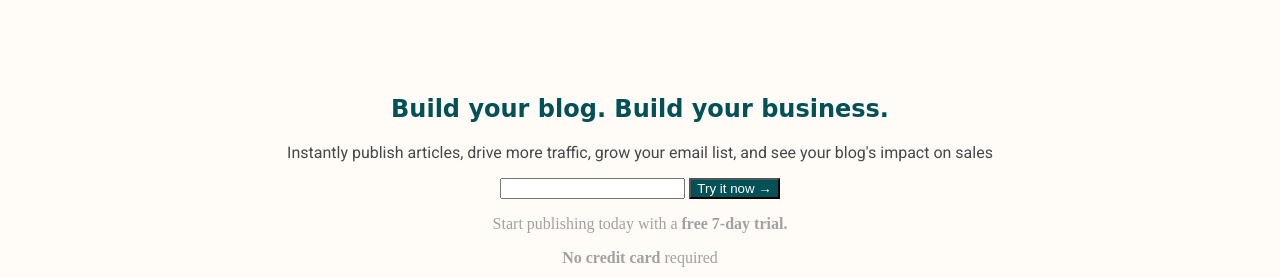
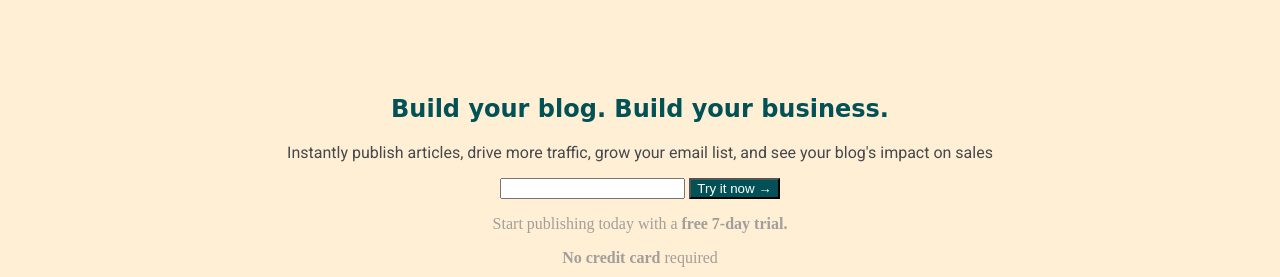
Before and after one commit to juliol1/match, a plain HTML site: page index.html in a window 1280 px wide. Shown: the part 130-407 px from the top of the page. Drawn offline with Linux system fonts and the light colour scheme; a web font is replaced by a local one.

Commit message:
changed background color

```diff
--- a/styles.css
+++ b/styles.css
@@ -1,5 +1,5 @@
 body {
-    background-color: #fffbf7;
+    background-color: papayawhip;
 }
 
 h1 {
```
